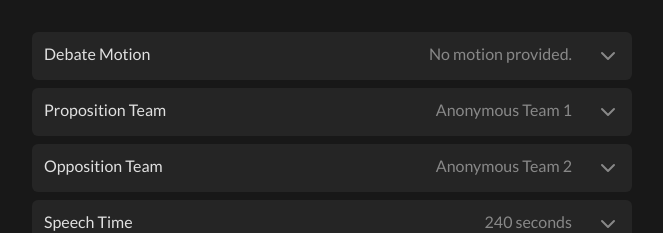
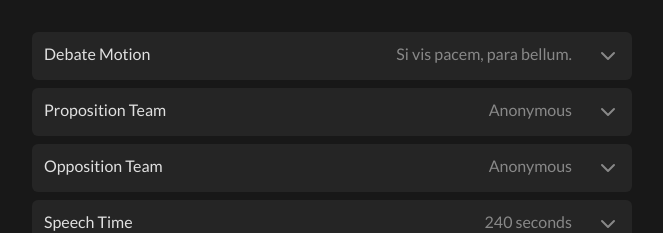
Before and after one commit to debatecore/debate-tools, a Next.js app: page /debate/setup in a window 1280 px wide. Shown: the top 233 px of the page, without its empty margins (308-971 px from the left). Built offline with nearby package versions, Linux system fonts and the light colour scheme.

Commit message:
language agnostic settings

```diff
--- a/src/components/DebateSetting.tsx
+++ b/src/components/DebateSetting.tsx
@@ -31,6 +31,7 @@ const DebateSetting = (props: {
     useLang(debateSettingTitles[props.setting]) || props.setting;
   const settingDescription =
     useLang(debateSettingDescriptions[props.setting]) || "";
+  const secondsString = useLang("SECONDS");
   return (
     <div
       style={{
@@ -66,7 +67,7 @@ const DebateSetting = (props: {
           }}
         >
           {config?.debate[props.setting]}
-          {props.numberIsSeconds ? ` seconds` : ""}
+          {props.numberIsSeconds ? ` ${secondsString}` : ""}
           <ChevronDown
             className={`chevronFlip ${expanded ? "chevronFlipped" : ""}`}
           />
--- a/src/data/en.json
+++ b/src/data/en.json
@@ -45,5 +45,6 @@
   "STAGE_6_1_BTN": "end the 4th speech of the proposition",
   "STAGE_7_0_BTN": "start the 4th speech of the opposition",
   "STAGE_7_1_BTN": "end the 4th speech of the opposition",
-  "STAGE_8_BTN": "end debate"
+  "STAGE_8_BTN": "end debate",
+  "SECONDS": "seconds"
 }
--- a/src/data/pl.json
+++ b/src/data/pl.json
@@ -45,5 +45,6 @@
   "STAGE_6_1_BTN": "zakończ czwartą mowę propozycji",
   "STAGE_7_0_BTN": "rozpocznij czwartą mowę opozycji",
   "STAGE_7_1_BTN": "zakończ czwartą mowę opozycji",
-  "STAGE_8_BTN": "zakończ debatę"
+  "STAGE_8_BTN": "zakończ debatę",
+  "SECONDS": "sekund"
 }
--- a/src/lib/useLang.ts
+++ b/src/lib/useLang.ts
@@ -50,7 +50,8 @@ type tokens =
   | "STAGE_6_1_BTN"
   | "STAGE_7_0_BTN"
   | "STAGE_7_1_BTN"
-  | "STAGE_8_BTN";
+  | "STAGE_8_BTN"
+  | "SECONDS";
 export type { tokens };
 
 function useLang(token: tokens): string {
--- a/src/pages/_app.tsx
+++ b/src/pages/_app.tsx
@@ -20,9 +20,9 @@ type debate = {
 export type { debate };
 
 const defaultDebate: debate = {
-  motion: "No motion provided.",
-  proTeam: "Anonymous Team 1",
-  oppTeam: "Anonymous Team 2",
+  motion: "Si vis pacem, para bellum.",
+  proTeam: "Anonymous",
+  oppTeam: "Anonymous",
   speechTime: 240,
   protectedTime: 30,
 };
--- a/src/styles/root.css
+++ b/src/styles/root.css
@@ -119,6 +119,12 @@ h1, h2, h3 {
   width: var(--langWidth);
   border-radius: 0;
   background: #222;
+  border-top: 1px solid #383838;
+}
+.langList > button:hover,
+.langList > button:focus {
+  text-decoration: underline;
+  background: #323232;
 }
 .langList > button:last-of-type {
   border-radius: 0 0 8px 8px;
```
Also changed, not shown: src/pages/index.tsx (+6 -5 lines).
